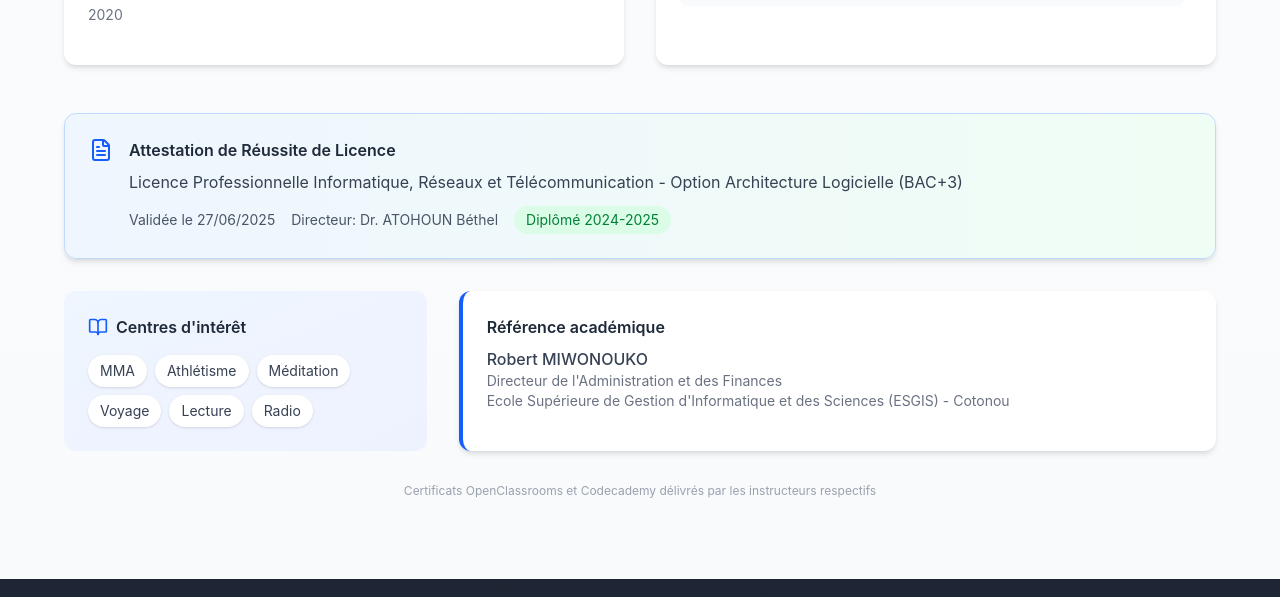
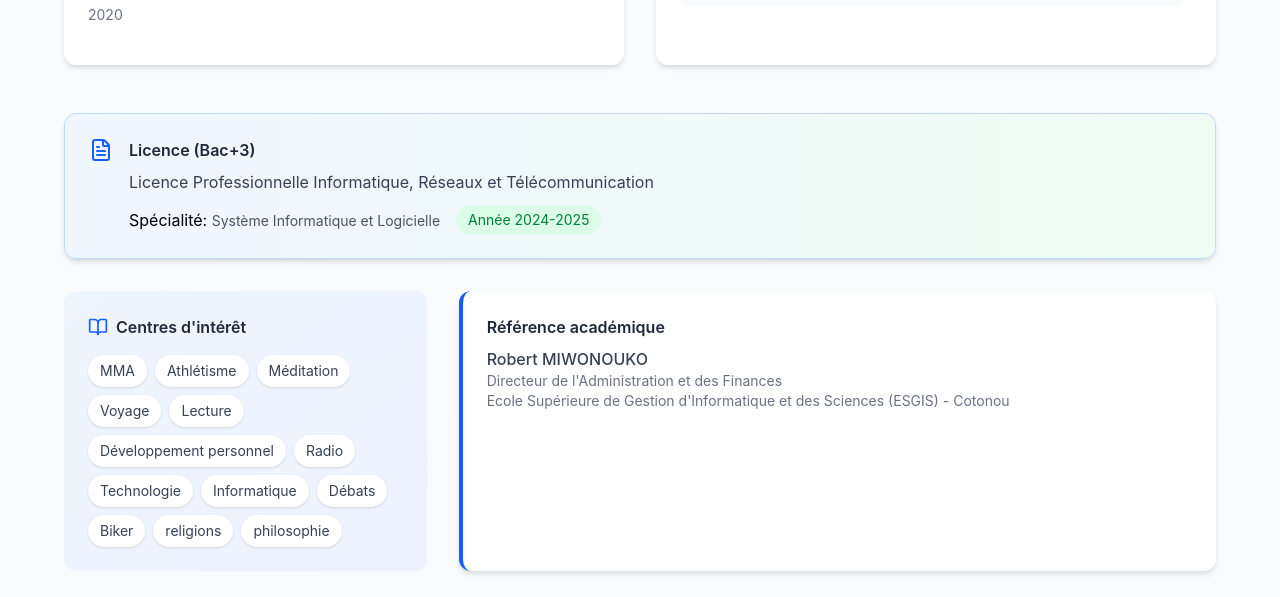
Before and after one commit to SoumailaBahngobi/soumaila_bahngobi-portfolio, a React (Vite) app: page / in a window 1280 px wide. Shown: the part 3460-4057 px from the top of the page. Built offline with nearby package versions, Linux system fonts and the light colour scheme; grey boxes are pictures that could not be loaded; the HTML template or start-up script is replaced by a standard one.

Commit message:
mise a jours vercel

```diff
--- a/src/components/About.jsx
+++ b/src/components/About.jsx
@@ -216,7 +216,8 @@ const About = () => {
   // Centres d'intérêt
   const interests = [
     "MMA", "Athlétisme", "Méditation",
-    "Voyage", "Lecture", "Radio"
+    "Voyage", "Lecture", "Développement personnel", "Radio",
+     "Technologie", "Informatique", "Débats","Biker", "religions", "philosophie"
   ];
 
   return (
@@ -417,13 +418,13 @@ const About = () => {
           <div className="flex items-start">
             <FileText className="text-blue-600 mr-4 flex-shrink-0" size={24} />
             <div>
-              <h4 className="font-semibold text-gray-800 mb-2">Attestation de Réussite de Licence</h4>
-              <p className="text-gray-700">Licence Professionnelle Informatique, Réseaux et Télécommunication - Option Architecture Logicielle (BAC+3)</p>
+              <h4 className="font-semibold text-gray-800 mb-2"> Licence (Bac+3) </h4>
+              <p className="text-gray-700">Licence Professionnelle Informatique, Réseaux et Télécommunication </p>
               <div className="flex flex-wrap items-center gap-4 mt-3">
-                <span className="text-sm text-gray-600">Validée le 27/06/2025</span>
-                <span className="text-sm text-gray-600">Directeur: Dr. ATOHOUN Béthel</span>
+                 <h1>Spécialité: <span className="text-sm text-gray-600">Système Informatique et Logicielle</span></h1>
+
                 <span className="text-sm bg-green-100 text-green-700 px-3 py-1 rounded-full">
-                  Diplômé 2024-2025
+                  Année 2024-2025
                 </span>
               </div>
             </div>
```
